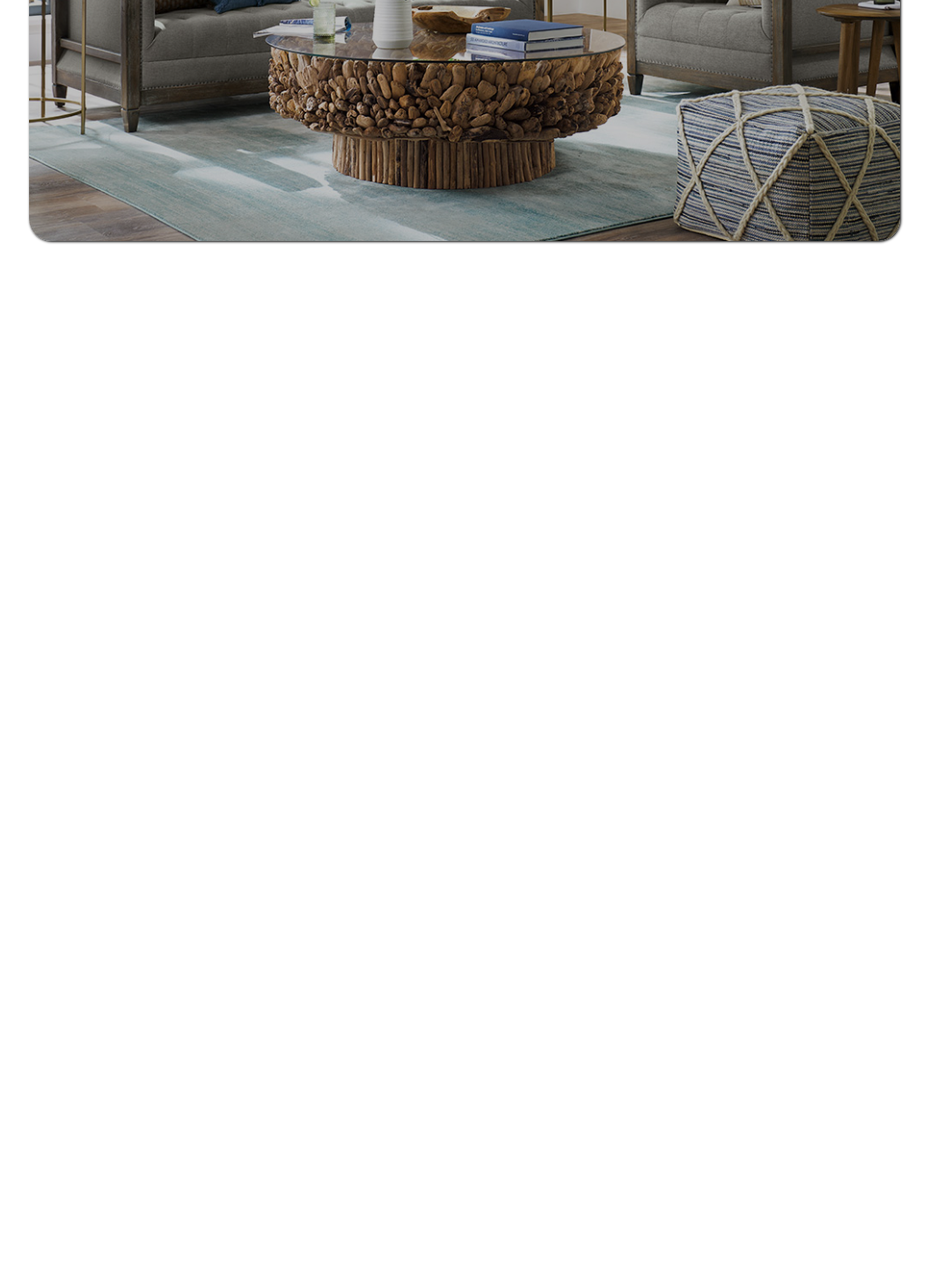
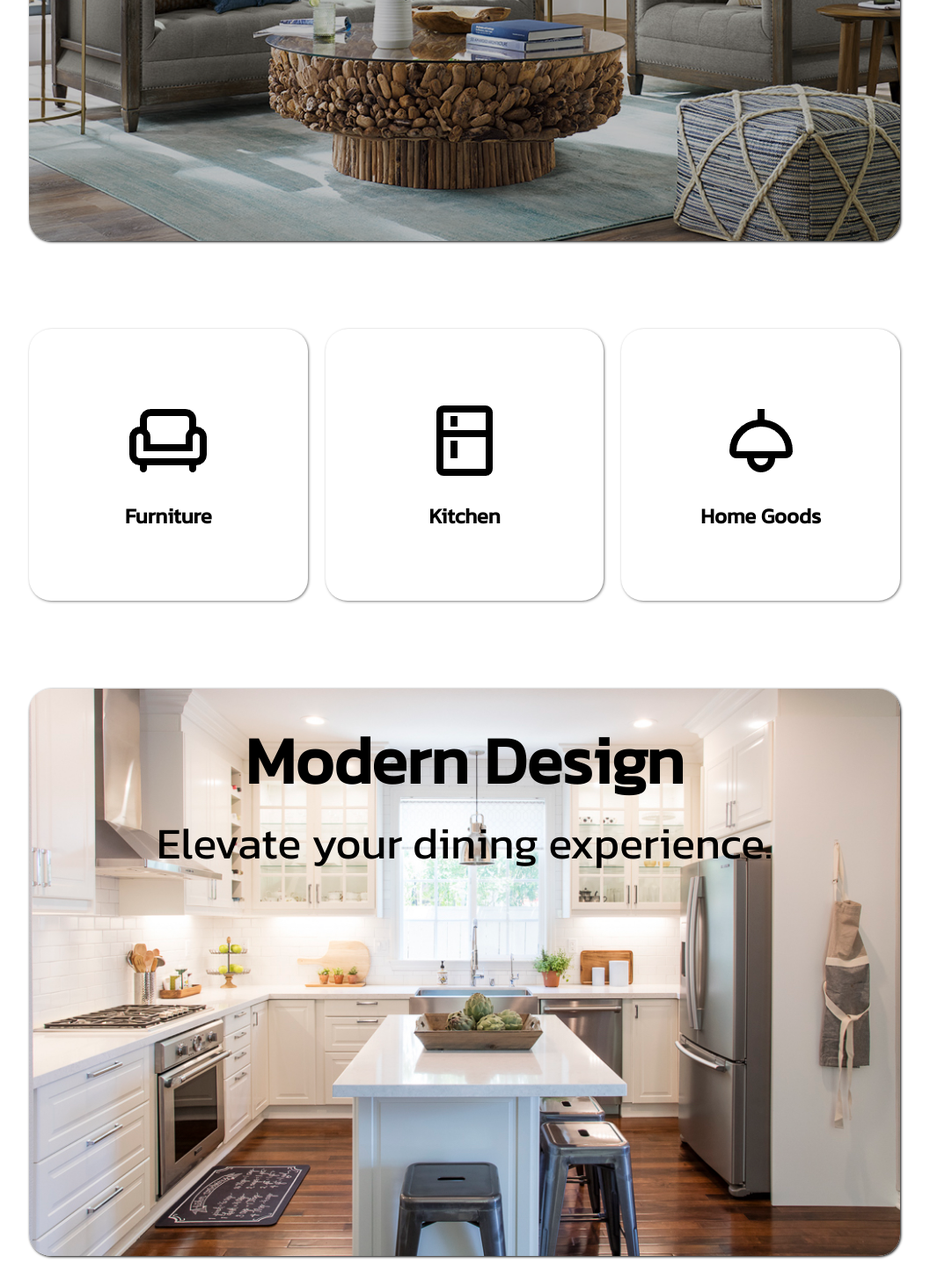
Before and after one commit to MIKNSJ/structure, a plain HTML site: page index.html in a window 1280 px wide. Shown: the part 500-1953 px from the top of the page at 88% size, without its empty margins (112-1169 px from the left). Before the commit the page ends 800 px from the top, so only its background shows below. Drawn offline with Linux system fonts and the light colour scheme.

Commit message:
category and hero-two/standout sections

```diff
--- a/index.html
+++ b/index.html
@@ -82,6 +82,45 @@
             <div id = "mn-br-con06">
                 <div class = "barrier"></div>
             </div>
+
+            <div id = "mn-cat-con07" class = "container">
+                <div id = "cat" class = "cat_">
+                    <a href = "#" id = "cat_01" class = "cat__box">
+                        <img src = "assets/header_chair.png" alt = "cat_01_pic" id = "cat_01_pic" class = "cat__pic">
+                        <h2 id = "cat_01_title">Furniture</h2>
+                    </a>
+
+                    <a href = "#" id = "cat_02" class = "cat__box">
+                        <img src = "assets/kitchen.png" alt = "cat_02_pic" id = "cat_02_pic" class = "cat__pic">
+                        <h2 id = "cat_02_title">Kitchen</h2>
+                    </a>
+
+                    <a href = "#" id = "cat_03" class = "cat__box">
+                        <img src = "assets/light.png" alt = "cat_03_pic" id = "cat_03_pic" class = "cat__pic">
+                        <h2 id = "cat_03_title">Home Goods</h2>
+                    </a>
+                </div>
+            </div>
+
+            <div id = "mn-br-con08">
+                <div class = "barrier"></div>
+            </div>
+
+            <div id = "mn-hero-two-con09" class = "container">
+                <div id = hero_two class = "hero_">
+                    <img src = "assets/kitchen_room.png" alt = "hero_two_pic" id = "hero_two_pic" class = "hero__two_pic">
+
+                    <div id = "hero_two_caption" class = "hero__two_caption">
+                        <h1 id = "hero_two_caption_title" class = "hero__two_caption_text"> Modern Design </h1>
+                        <p id = "hero_two_caption_comment" class = "hero__two_caption_text"> Elevate your dining
+                        experience. </p>
+                    </div>
+                </div>
+            </div>
+
+            <div id = "mn-br-con10">
+                <div class = "barrier"></div>
+            </div>
         </main>
     </body>
 <html>
--- a/styles.css
+++ b/styles.css
@@ -190,6 +190,72 @@ header {
     font-size: 5vw;
 }
 
+#hero_two {
+    position: relative;
+    display: flex;
+    flex-direction: column;
+    align-items: center;
+    padding: 0 5%;
+}
+
+#hero_two_pic {
+    display: flex;
+    width: 100%;
+    border-radius: 25px;
+    box-shadow: 1px 1px 3px 0px rgba(0,0,0,1);
+}
+
+#hero_two_caption {
+    position: absolute;
+    top: 25px;
+
+    display: block;
+    text-align: center;
+}
+
+.hero_caption_text {
+    color: white;
+}
+
+#hero_two_caption_title {
+    font-size: 7vw;
+}
+
+#hero_two_caption_comment {
+    font-size: 5vw;
+}
+
+#cat {
+    display: flex;
+    flex-direction: column;
+    align-items: center;
+    padding: 0 5%;
+    gap: 20px;
+}
+
+.cat__box {
+    cursor: pointer;
+    border: none;
+    text-decoration: none;
+    color: black;
+
+    display: flex;
+    flex-direction: column;
+    align-items: center;
+    width: 100%;
+    gap: 20px;
+    padding: 8% 0;
+
+    border-radius: 25px;
+    box-shadow: 1px 1px 3px 0px rgba(0,0,0,0.50);
+    flex-grow: 1;
+    flex-basis: 0;
+}
+
+#mn-br-con06 .barrier, #mn-br-con08 .barrier {
+    height: 100px;
+}
+
 @media screen and (min-width: 750px) {
     .nav__bar {
         position: static;
@@ -221,6 +287,12 @@ header {
     .hide_nav_bar_options {
         opacity: 1;
     }
+
+    #cat {
+        flex-direction: row;
+        justify-content: space-evenly;
+        align-items: stretch;
+    }
 }
 
 @media screen and (min-width: 1100px) {
@@ -231,4 +303,21 @@ header {
     #hero_caption_comment {
         font-size: 50px;
     }
+
+    #hero_two_caption_title {
+        font-size: 75px;
+    }
+
+    #hero_two_caption_comment {
+        font-size: 50px;
+    }
+
+    .cat__box {
+        transform: scale(1);
+        transition: transform 0.5s;
+    }
+
+    .cat__box:hover {
+        transform: scale(1.05);
+    }
 }
```
Also changed, not shown: assets/kitchen.png (added), assets/kitchen_room.png (added), assets/light.png (added).
